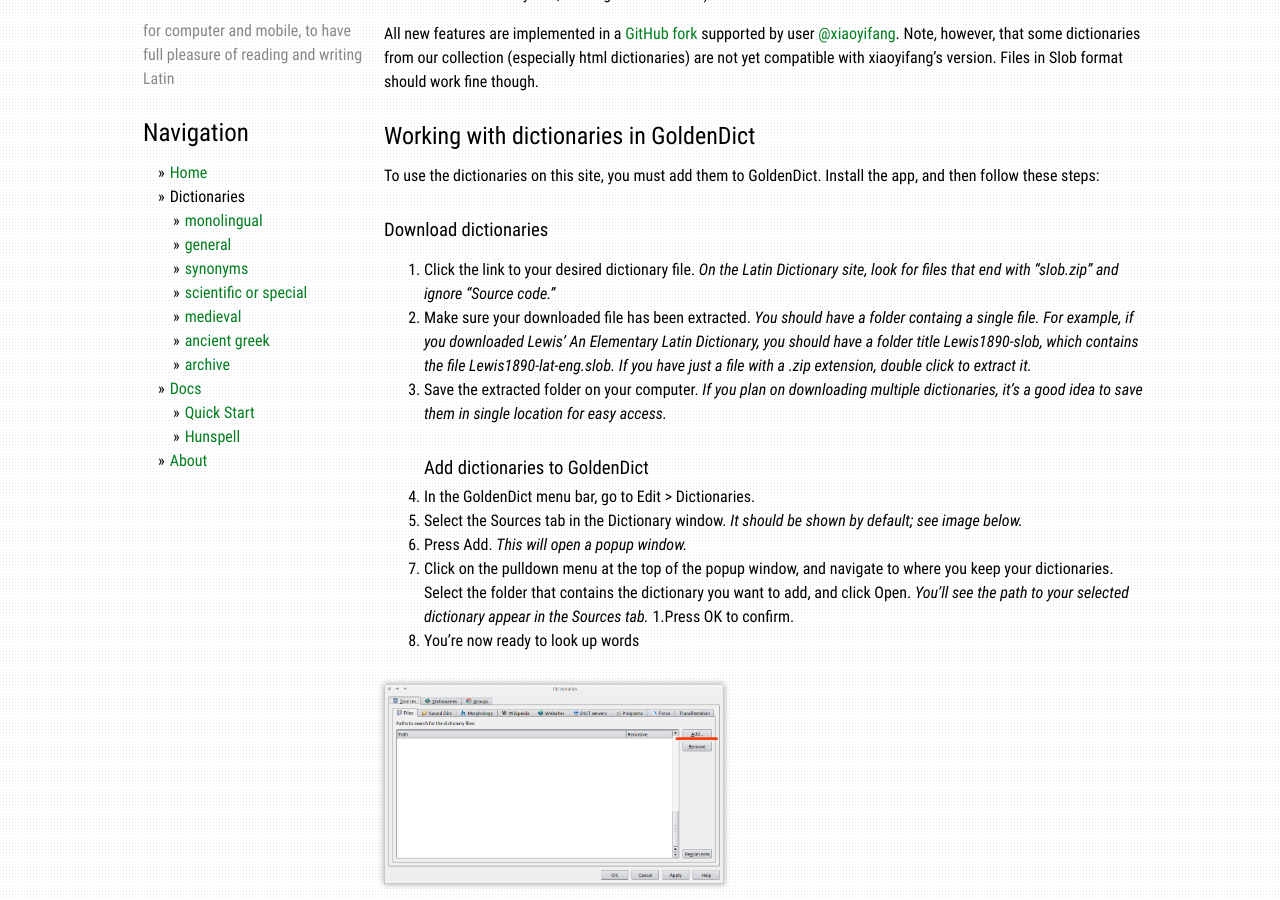
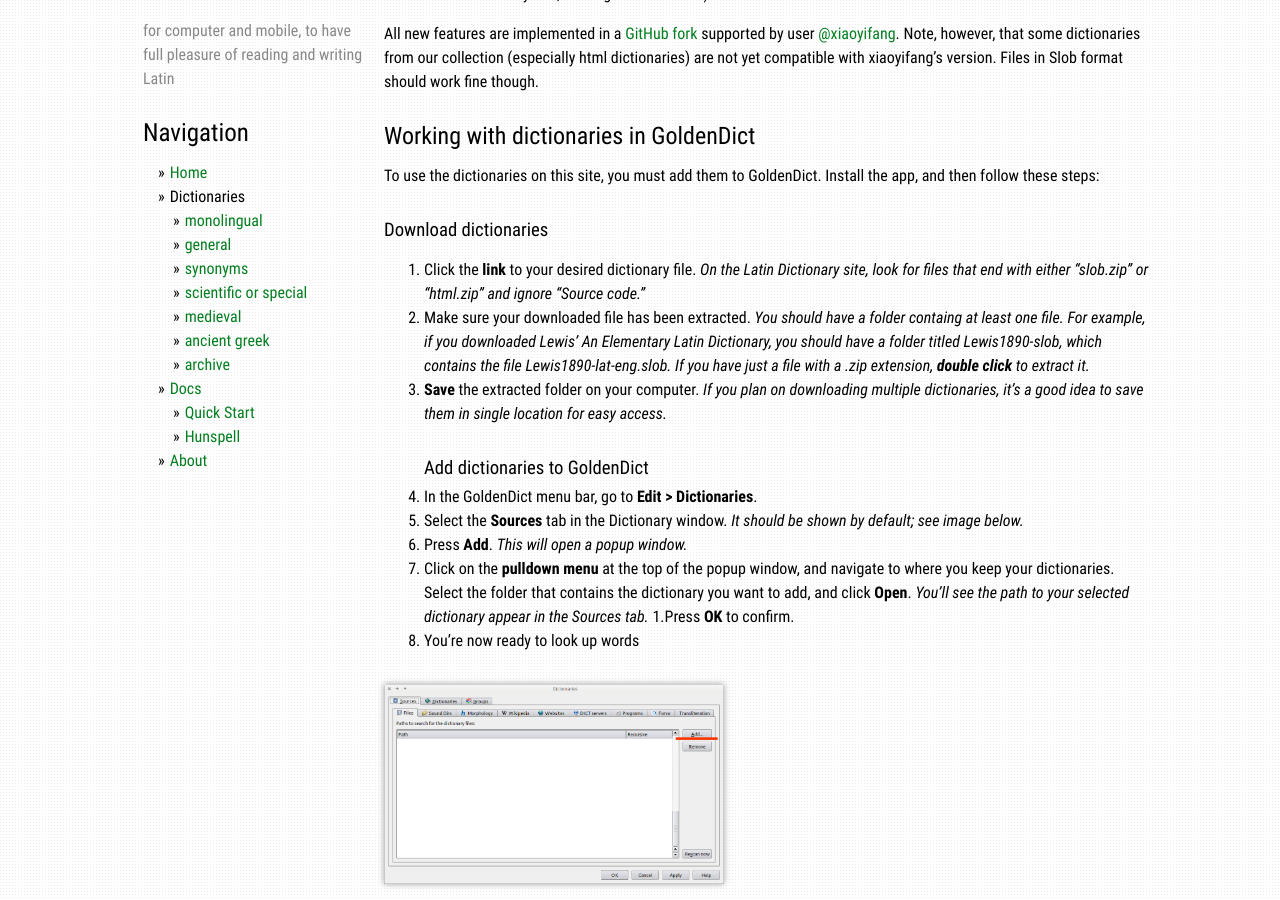
Before and after one commit to latin-dict/latin-dict.github.io, a Jekyll site: the page built from docs/howto.md, in a window 1280 px wide and 900 px high, scrolled down 336 px. Built offline with Jekyll 4.4.1, drawn with Linux system fonts in a browser that asks for light colours.

Commit message:
Update howto.md

```diff
--- a/docs/howto.md
+++ b/docs/howto.md
@@ -23,16 +23,16 @@
 Install the app, and then follow these steps:
 
 ### Download dictionaries
-1. Click the link to your desired dictionary file. *On the Latin Dictionary site, look for files that end with "slob.zip" and ignore "Source code."*
-1. Make sure your downloaded file has been extracted. *You should have a folder containg a single file. For example, if you downloaded Lewis' An Elementary Latin Dictionary, you should have a folder title Lewis1890-slob, which contains the file Lewis1890-lat-eng.slob. If you have just a file with a .zip extension, double click to extract it.*
-1. Save the extracted folder on your computer. *If you plan on downloading multiple dictionaries, it's a good idea to save them in single location for easy access.*
+1. Click the **link** to your desired dictionary file. *On the Latin Dictionary site, look for files that end with either "slob.zip" or "html.zip" and ignore "Source code."*
+1. Make sure your downloaded file has been extracted. *You should have a folder containg at least one file. For example, if you downloaded Lewis' An Elementary Latin Dictionary, you should have a folder titled Lewis1890-slob, which contains the file Lewis1890-lat-eng.slob. If you have just a file with a .zip extension, **double click** to extract it.*
+1. **Save** the extracted folder on your computer. *If you plan on downloading multiple dictionaries, it's a good idea to save them in single location for easy access.*
 ### Add dictionaries to GoldenDict
-1. In the GoldenDict menu bar, go to Edit > Dictionaries.
-1. Select the Sources tab in the Dictionary window. *It should be shown by default; see image below.*
-1. Press Add. *This will open a popup window.*
-1. Click on the pulldown menu at the top of the popup window, and navigate to where you keep your dictionaries.
-Select the folder that contains the dictionary you want to add, and click Open. *You'll see the path to your selected dictionary appear in the Sources tab.*
-1.Press OK to confirm.
+1. In the GoldenDict menu bar, go to **Edit > Dictionaries**.
+1. Select the **Sources** tab in the Dictionary window. *It should be shown by default; see image below.*
+1. Press **Add**. *This will open a popup window.*
+1. Click on the **pulldown menu** at the top of the popup window, and navigate to where you keep your dictionaries.
+Select the folder that contains the dictionary you want to add, and click **Open**. *You'll see the path to your selected dictionary appear in the Sources tab.*
+1.Press **OK** to confirm.
 1. You're now ready to look up words
 
 {% include img-viewer.html img="img/goldendict-1.png" %}
@@ -40,7 +40,7 @@
 **Note:** if you organized dictionaries into groups (menu Edit > Dictionaries, tab Groups), then the new dictionary will not be added automatically. In such a case, on the step 4 in place of "OK" press "Apply", then on the tab Groups add new dictionary into the desired group.
 
 
-# HTML dictionaries
+### HTML dictionaries
 
 This type of dictionaries works similar to websites:
 
```
